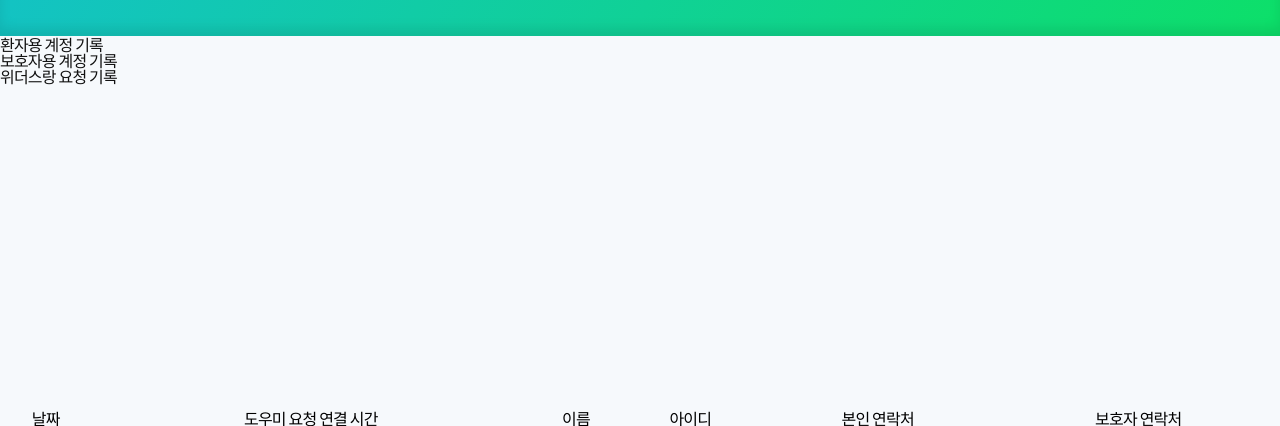
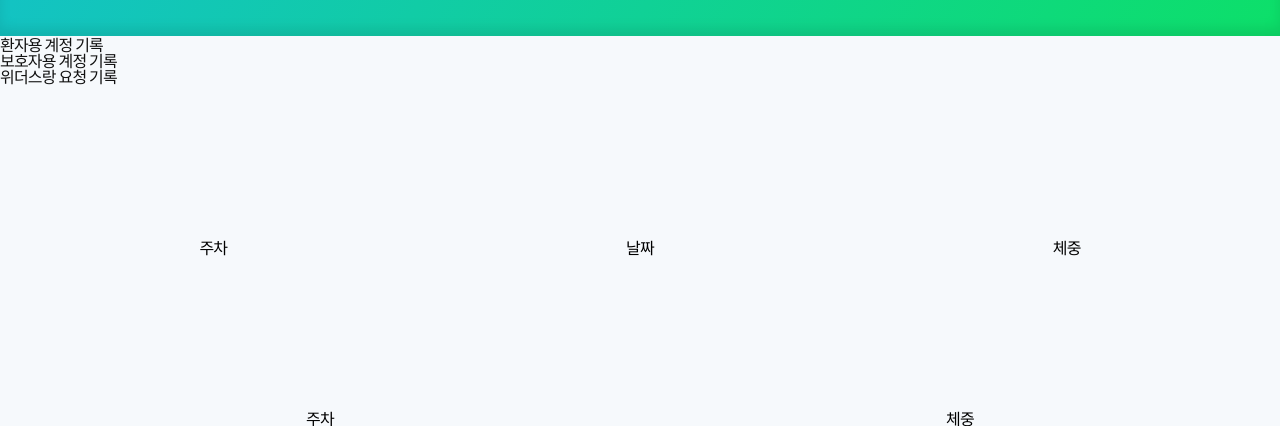
Before and after one commit to standha/withus8.18, a Spring app: page /Admin/admin_weightRecord in a window 1280 px wide. Shown: the part 374-800 px from the top of the page. Run offline with Thymeleaf, Linux system fonts and the light colour scheme; the template is opened without the code that fills it, so the values that code supplies are empty; some of the project's set-up classes (security, data sources, template engines, error pages and the like) are left out, and stand-ins take their place; some libraries are stand-ins or nearby versions.

Commit message:
관리자 페이지 ( 체중 수정 )

```diff
--- a/src/main/java/withus/adminController/AdminHomeController.java
+++ b/src/main/java/withus/adminController/AdminHomeController.java
@@ -184,10 +184,10 @@ public class AdminHomeController extends AdminBaseController {
         weightAsc.forEach(s -> s.getWeight());
         weightAvg.forEach(s -> s.getWeight());
 
-        mav.addObject("weekAsc", weightAsc);
-        mav.addObject("weekAvg", weightAvg);
+        mav.addObject("weightAsc", weightAsc);
+        mav.addObject("weightAvg", weightAvg);
         mav.addObject("patient", headerInfo);
-        mav.setViewName("/Admin/admin_moistureRecord");
+        mav.setViewName("/Admin/admin_weightRecord");
 
         return mav;
     }
--- a/src/main/resources/templates/Admin/admin_weightRecord.html
+++ b/src/main/resources/templates/Admin/admin_weightRecord.html
@@ -49,17 +49,25 @@
 
     <table id="foo-table" class="table table-bordered">
         <thead>
-        <tr><th>날짜</th><th>도우미 요청 연결 시간</th><th>이름</th> <th>아이디</th>  <th>본인 연락처</th> <th>보호자 연락처</th></tr>
+        <tr><th>주차</th><th>날짜</th><th>체중</th></tr>
         </thead>
         <tbody>
-        <tr th:each="patientHelpRequestDTO : ${patientHelpRequestDTOList}">
-            <td th:text="${patientHelpRequestDTO.requestDate}">날짜</td>
-            <td th:text="${patientHelpRequestDTO.requestTime}">시간</td>
-            <td th:text="${patientHelpRequestDTO.name}">이름</td>
-            <td th:text="${patientHelpRequestDTO.id}">아이디</td>
-            <td th:text="${patientHelpRequestDTO.contact}">본인 연락처</td>
-            <td th:text="${patientHelpRequestDTO.caregiverContact}">보호자 연락처</td>
+        <tr th:each="weight: ${weightAsc}">
+            <td th:text="${weight.week}"></td>
+            <td th:text="${weight.pk.date}"></td>
+            <td th:text="${weight.weight}"></td>
+        </tr>
+        </tbody>
+    </table>
 
+    <table id="foo-table" class="table table-bordered">
+        <thead>
+        <tr><th>주차</th><th>체중</th></tr>
+        </thead>
+        <tbody>
+        <tr th:each="weightAvg: ${weightAvg}">
+            <td th:text="${weightAvg.week}"></td>
+            <td th:text="${weightAvg.weight}"></td>
         </tr>
         </tbody>
     </table>
```
